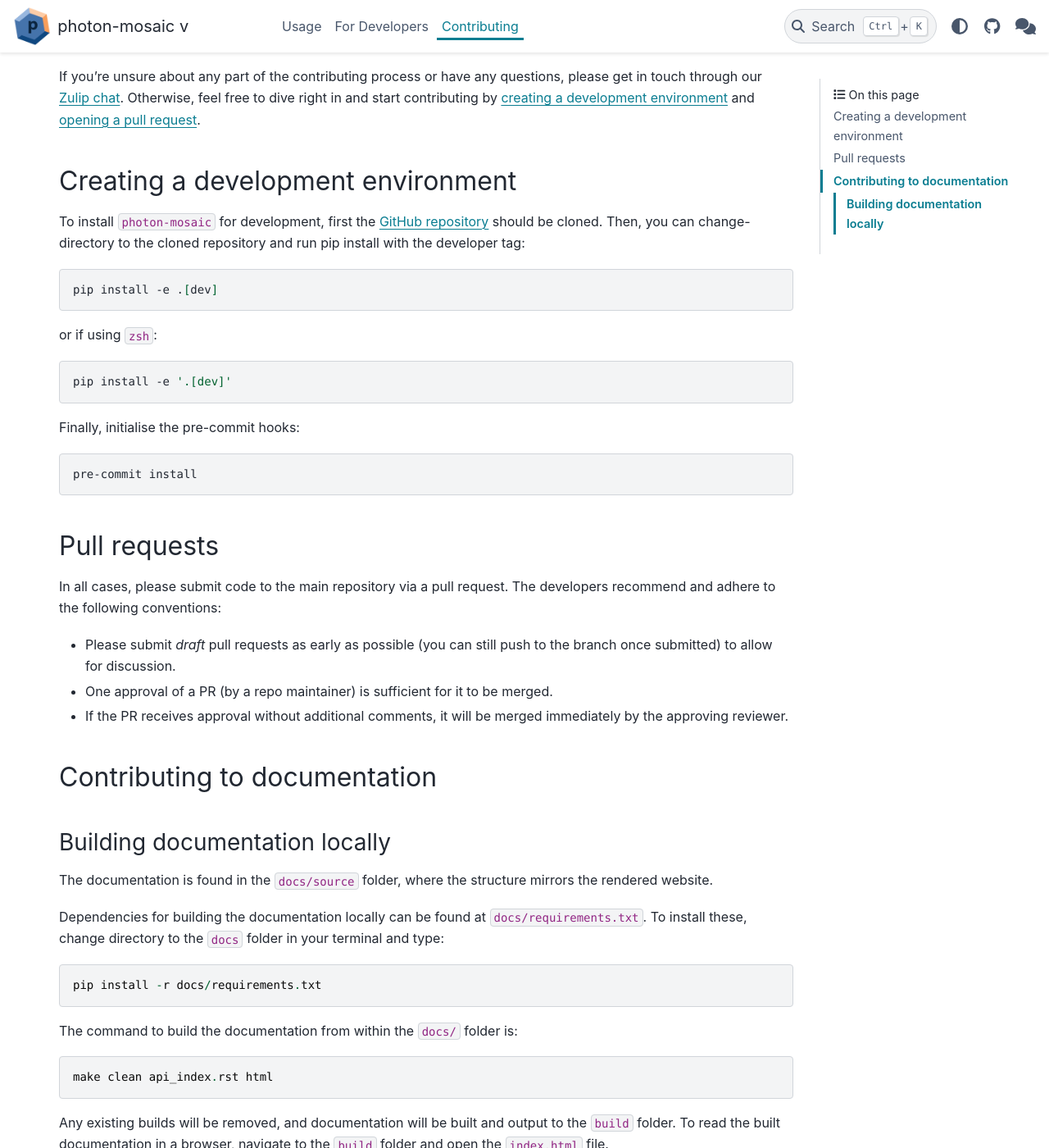
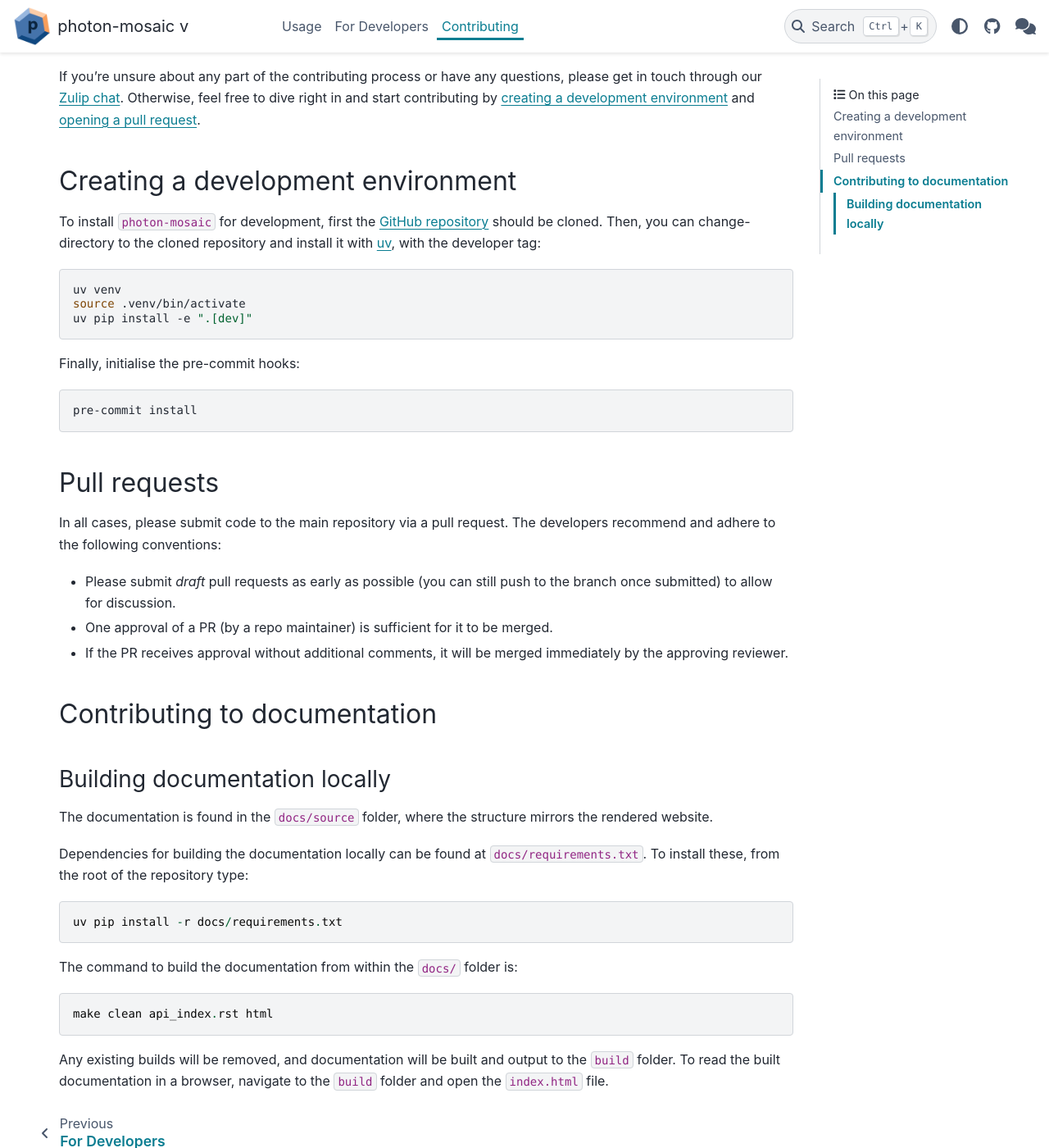
Before and after one commit to photon-mosaic/photon-mosaic, a Sphinx documentation site: the page built from docs/source/contributing.md, in a window 1280 px wide and 1400 px high, scrolled down 227 px. Shown: the whole window at 82% size. Built offline with Sphinx 7.4.7 and the PyData theme 0.15.4, drawn with Linux system fonts in a browser that asks for light colours; pages that are not in the unit, such as notebooks, are missing from menus; the version number is read from the project's files by our own code.

Commit message:
docs: install with uv, from PyPI (#199)
Co-Authored-By: Claude Opus 5.5 <noreply@anthropic.com>

````diff
--- a/docs/source/contributing.md
+++ b/docs/source/contributing.md
@@ -14,16 +14,12 @@ and [opening a pull request](#pull-requests).
 To install ``photon-mosaic`` for development, first the
 [GitHub repository](https://github.com/photon-mosaic/photon-mosaic)
 should be cloned. Then, you can change-directory
-to the cloned repository and run pip install with the developer tag:
+to the cloned repository and install it with [uv](https://docs.astral.sh/uv/getting-started/installation/), with the developer tag:
 
 ```sh
-pip install -e .[dev]
-```
-
-or if using `zsh`:
-
-```sh
-pip install -e '.[dev]'
+uv venv
+source .venv/bin/activate
+uv pip install -e ".[dev]"
 ```
 
 Finally, initialise the pre-commit hooks:
@@ -49,10 +45,10 @@ to the following conventions:
 The documentation is found in the `docs/source` folder, where the structure mirrors the rendered website.
 
 Dependencies for building the documentation locally can be found at `docs/requirements.txt`.
-To install these, change directory to the `docs` folder in your terminal and type:
+To install these, from the root of the repository type:
 
 ```
-pip install -r docs/requirements.txt
+uv pip install -r docs/requirements.txt
 ```
 
 The command to build the documentation from within the `docs/` folder is:
````
Also changed, not shown: README.md (+2 -2 lines), docs/source/developer-intro.md (+1 -1 lines), docs/source/user-guide.md (+6 -6 lines).
